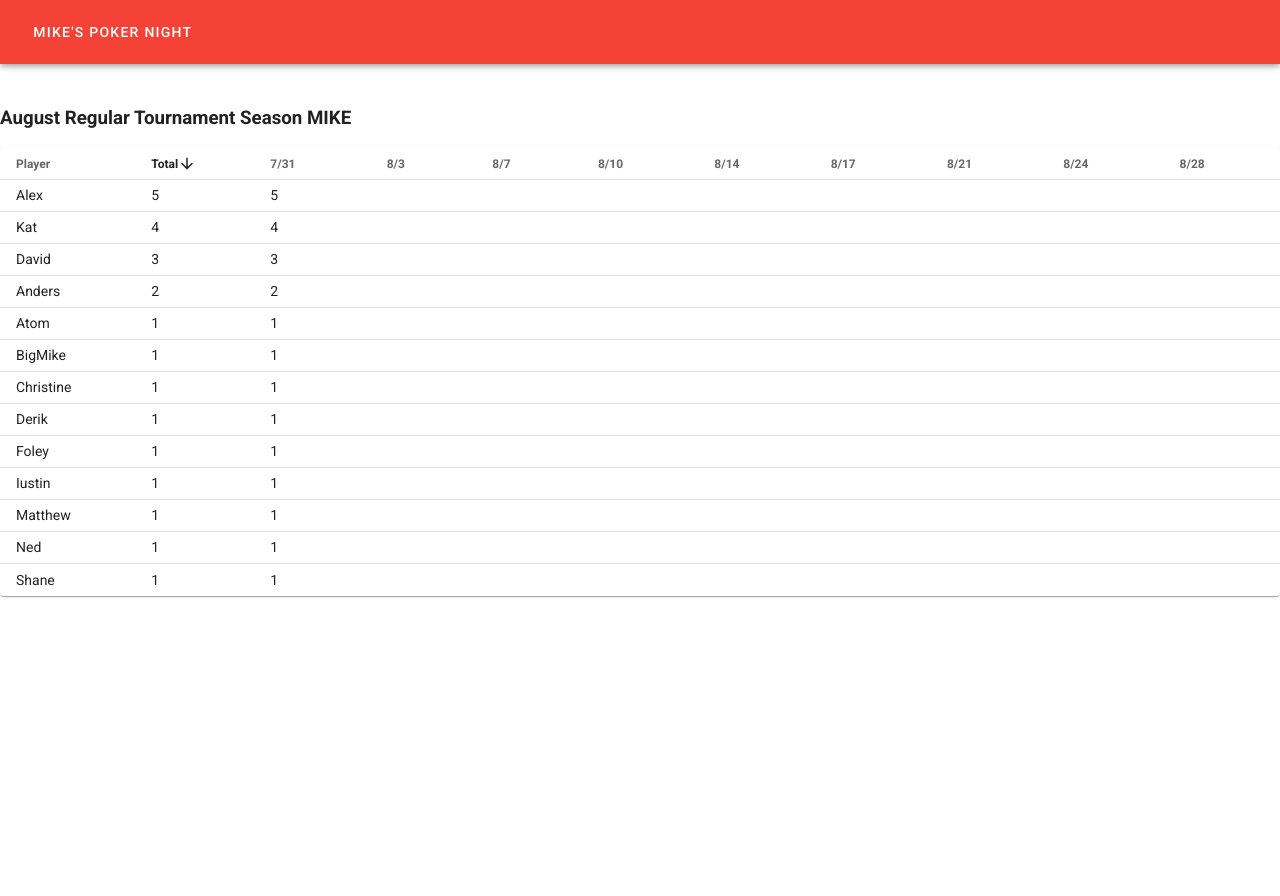
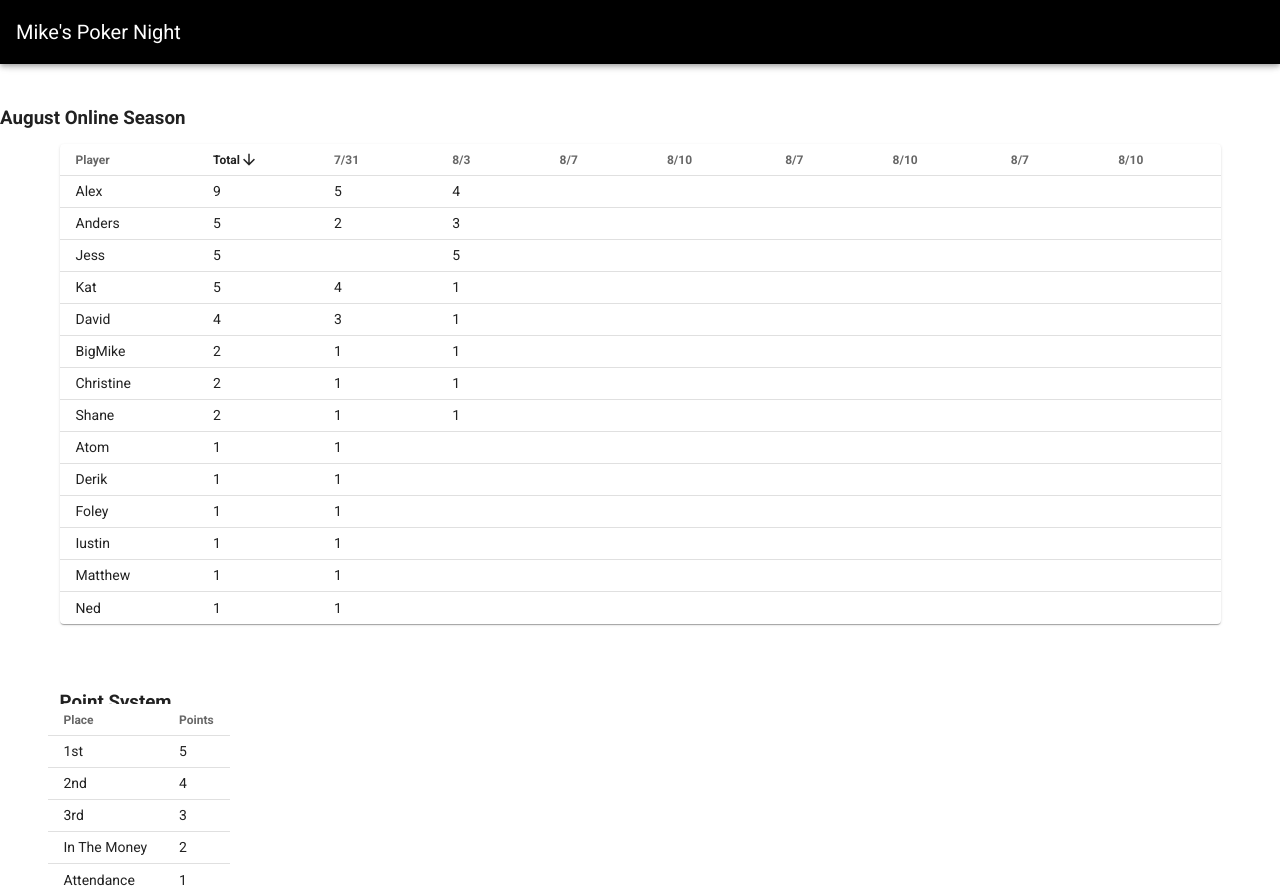
Before and after one commit to reddock/poker-seasons, a Vue app: page / in a window 1280 px wide. Before the commit the page ends 800 px from the top, so only its background shows below. Built offline with nearby package versions, Linux system fonts and the light colour scheme.

Commit message:
testing travis

```diff
--- a/src/App.vue
+++ b/src/App.vue
@@ -1,14 +1,12 @@
 <template>
   <v-app>
-    <v-app-bar app color="red" dark>
-      <v-btn href="http://mikespokernight.com" target="_blank" text>
-        <span class="mr-2">Mike's Poker Night</span>
-      </v-btn>
+    <v-app-bar app color="black" dark>
+      <v-toolbar-title>
+        Mike's Poker Night
+      </v-toolbar-title>
     </v-app-bar>
 
-    <v-main>
-      <SeasonStandings />
-    </v-main>
+    <SeasonStandings />
   </v-app>
 </template>
 
--- a/src/components/SeasonStandings.vue
+++ b/src/components/SeasonStandings.vue
@@ -1,19 +1,42 @@
 <template>
-  <div class="hello">
-    <h3>
-      August Regular Tournament Season MIKE
-    </h3>
-    <p></p>
+  <div>
+    <v-content>
+      <h3>August Online Season</h3>
+      <v-container>
         <v-data-table
           dense
           hide-default-footer
           disable-pagination
+          mobile-breakpoint="200"
           :headers="headers"
           :items="players"
           :sort-by="['total', 'name']"
           :sort-desc="['true']"
           class="elevation-1"
         ></v-data-table>
+      </v-container>
+      <v-container>
+        <h3>Point System</h3>
+        <v-row>
+          <v-simple-table dense>
+            <template v-slot:default>
+              <thead>
+                <tr>
+                  <th class="text-left">Place</th>
+                  <th class="text-left">Points</th>
+                </tr>
+              </thead>
+              <tbody>
+                <tr v-for="place in places" :key="place.name">
+                  <td>{{ place.place }}</td>
+                  <td>{{ place.points }}</td>
+                </tr>
+              </tbody>
+            </template>
+          </v-simple-table>
+        </v-row>
+      </v-container>
+    </v-content>
   </div>
 </template>
 
@@ -25,6 +48,28 @@ export default {
   },
   data() {
     return {
+      places: [
+        {
+          place: "1st",
+          points: 5,
+        },
+        {
+          place: "2nd",
+          points: 4,
+        },
+        {
+          place: "3rd",
+          points: 3,
+        },
+        {
+          place: "In The Money",
+          points: 2,
+        },
+        {
+          place: "Attendance",
+          points: 1,
+        },
+      ],
       headers: [
         {
           text: "Player",
@@ -37,47 +82,53 @@ export default {
         { text: "8/3", value: "game2" },
         { text: "8/7", value: "game3" },
         { text: "8/10", value: "game4" },
-        { text: "8/14", value: "game5" },
-        { text: "8/17", value: "game6" },
-        { text: "8/21", value: "game7" },
-        { text: "8/24", value: "game8" },
-        { text: "8/28", value: "game9" },
+        { text: "8/7", value: "game3" },
+        { text: "8/10", value: "game4" },
+        { text: "8/7", value: "game3" },
+        { text: "8/10", value: "game4" },
       ],
       players: [
         {
           name: "BigMike",
-          total: 1,
+          total: 2,
           game1: 1,
+          game2: 1,
         },
         {
           name: "Alex",
-          total: 5,
+          total: 9,
           game1: 5,
+          game2: 4,
         },
         {
           name: "Kat",
-          total: 4,
+          total: 5,
           game1: 4,
+          game2: 1,
         },
         {
           name: "David",
-          total: 3,
+          total: 4,
           game1: 3,
+          game2: 1,
         },
         {
           name: "Anders",
-          total: 2,
+          total: 5,
           game1: 2,
+          game2: 3,
         },
         {
           name: "Shane",
-          total: 1,
+          total: 2,
           game1: 1,
+          game2: 1,
         },
         {
           name: "Christine",
-          total: 1,
+          total: 2,
           game1: 1,
+          game2: 1,
         },
         {
           name: "Iustin",
@@ -109,6 +160,11 @@ export default {
           total: 1,
           game1: 1,
         },
+        {
+          name: "Jess",
+          total: 5,
+          game2: 5,
+        },
       ],
     };
   },
```
Lines whose indentation alone changed are shown as unchanged.
